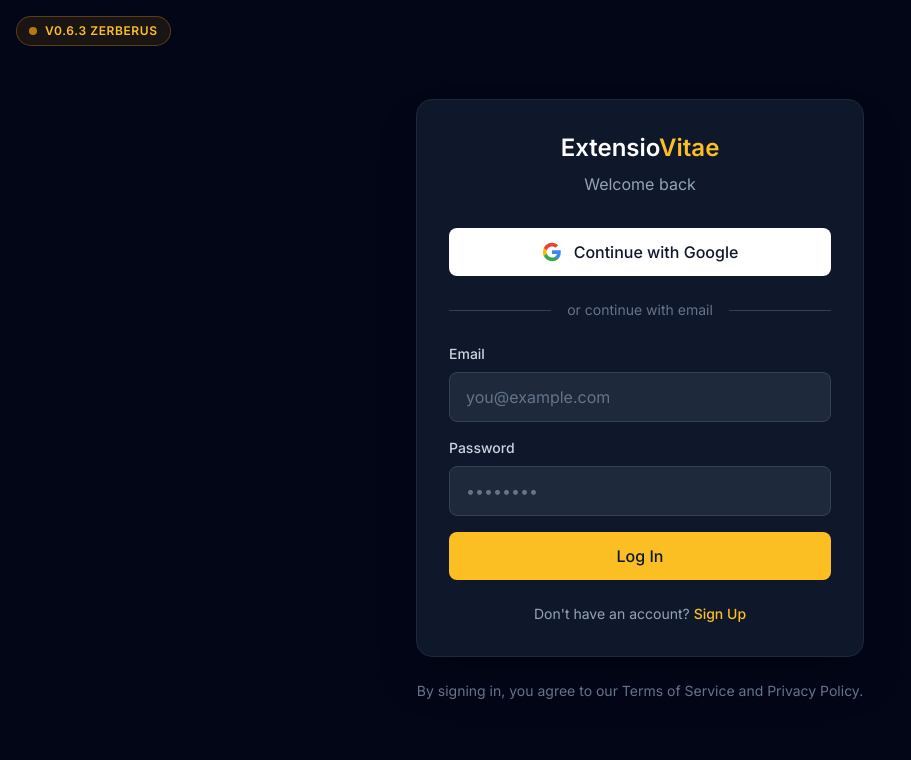
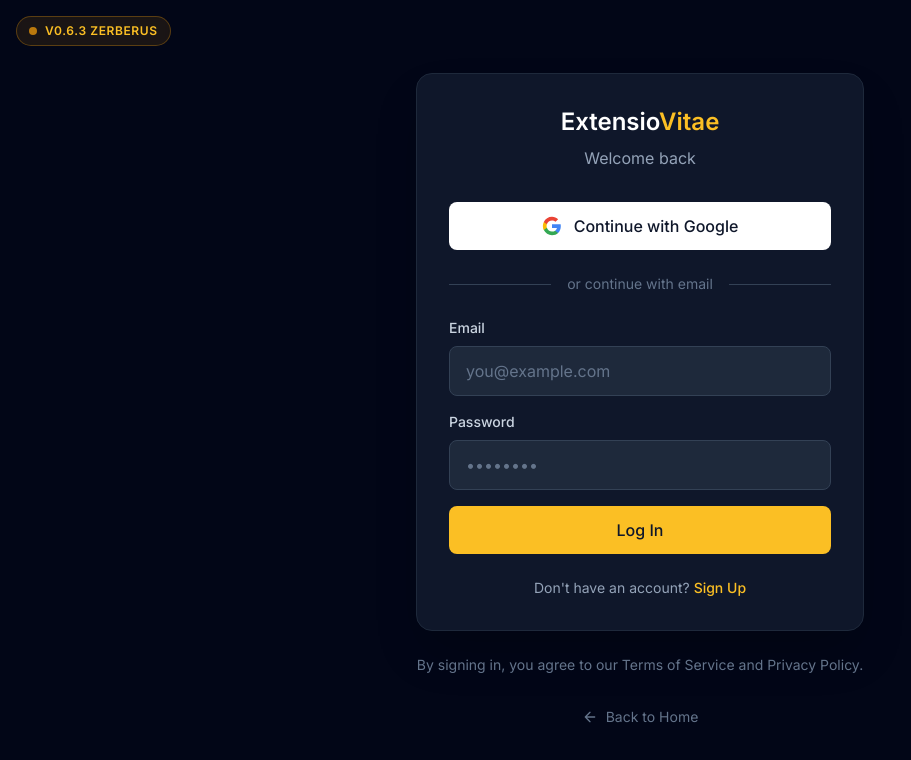
Before and after one commit to mahlerhutter/ExtensioVitae, a React (Vite) app: page /auth in a window 1280 px wide. Shown: the top 760 px of the page, without its empty margins (0-911 px from the left). Built offline with nearby package versions, Linux system fonts and the light colour scheme; no server answers.

Commit message:
ux: Add Back to Home link on AuthPage

```diff
--- a/src/pages/AuthPage.jsx
+++ b/src/pages/AuthPage.jsx
@@ -242,6 +242,17 @@
       <p className="mt-6 text-slate-500 text-sm text-center max-w-md">
         By signing in, you agree to our Terms of Service and Privacy Policy.
       </p>
+
+      {/* Back to Home */}
+      <a
+        href="/"
+        className="mt-8 text-slate-500 hover:text-amber-400 text-sm transition-colors flex items-center gap-2"
+      >
+        <svg xmlns="http://www.w3.org/2000/svg" width="16" height="16" viewBox="0 0 24 24" fill="none" stroke="currentColor" strokeWidth="2" strokeLinecap="round" strokeLinejoin="round">
+          <path d="M19 12H5M12 19l-7-7 7-7" />
+        </svg>
+        Back to Home
+      </a>
     </div>
   );
 }
```
